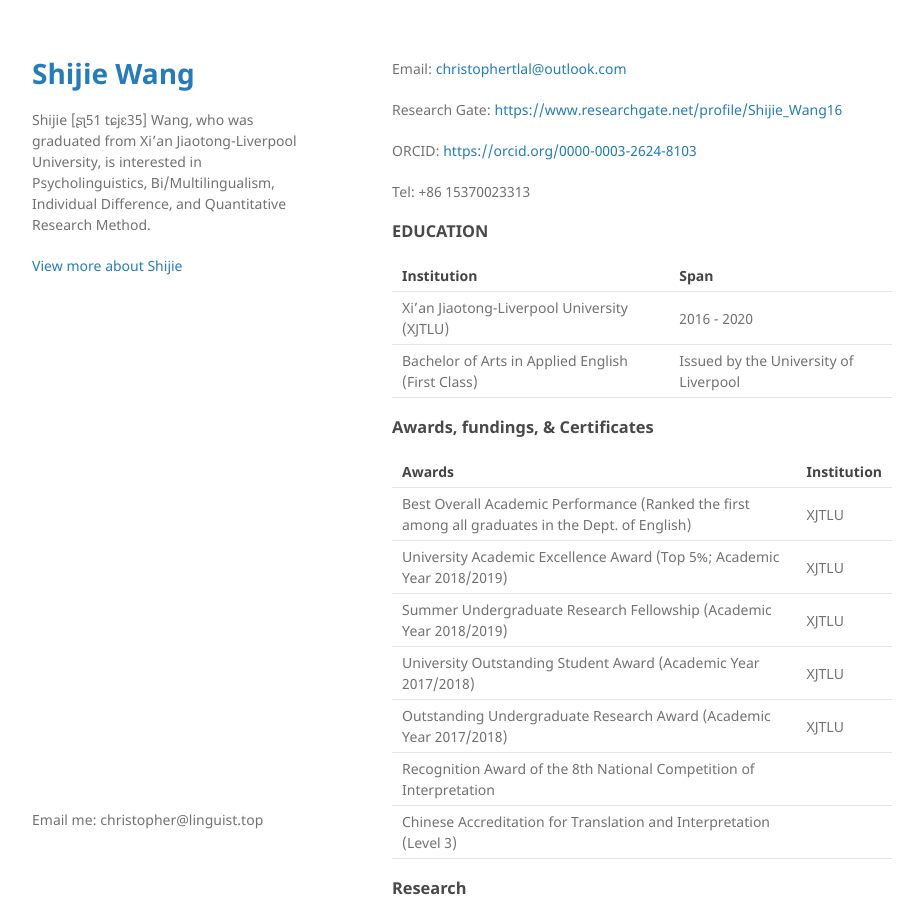
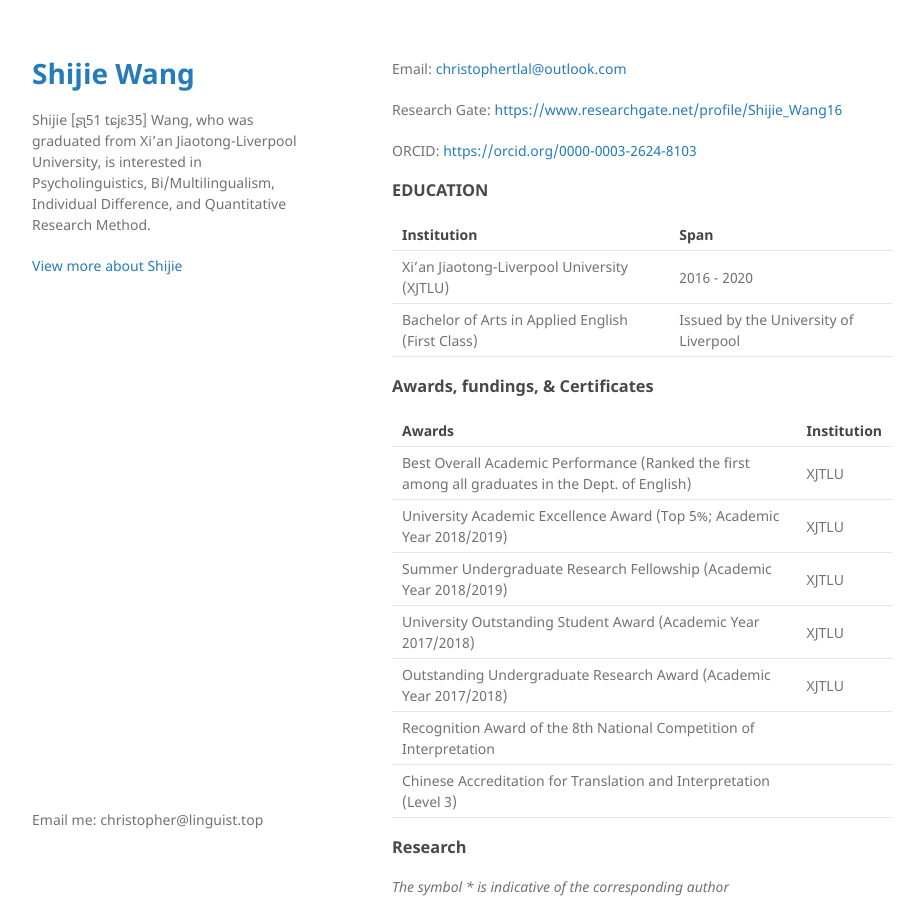
Before and after one commit to ChristopherTLAL/personal-blog, a Jekyll site: the page built from Shijie_CV/about.md, in a window 1280 px wide and 900 px high. Shown: the whole window, without its empty margins (178-1101 px from the left). Built offline with Jekyll 4.4.1, drawn with Linux system fonts in a browser that asks for light colours.

Commit message:
Update about.md

```diff
--- a/Shijie_CV/about.md
+++ b/Shijie_CV/about.md
@@ -9,8 +9,6 @@ Email: <christophertlal@outlook.com>
 Research Gate: <https://www.researchgate.net/profile/Shijie_Wang16>
 
 ORCID: <https://orcid.org/0000-0003-2624-8103>
-
-Tel: +86 15370023313
 
 ### EDUCATION
 
```
